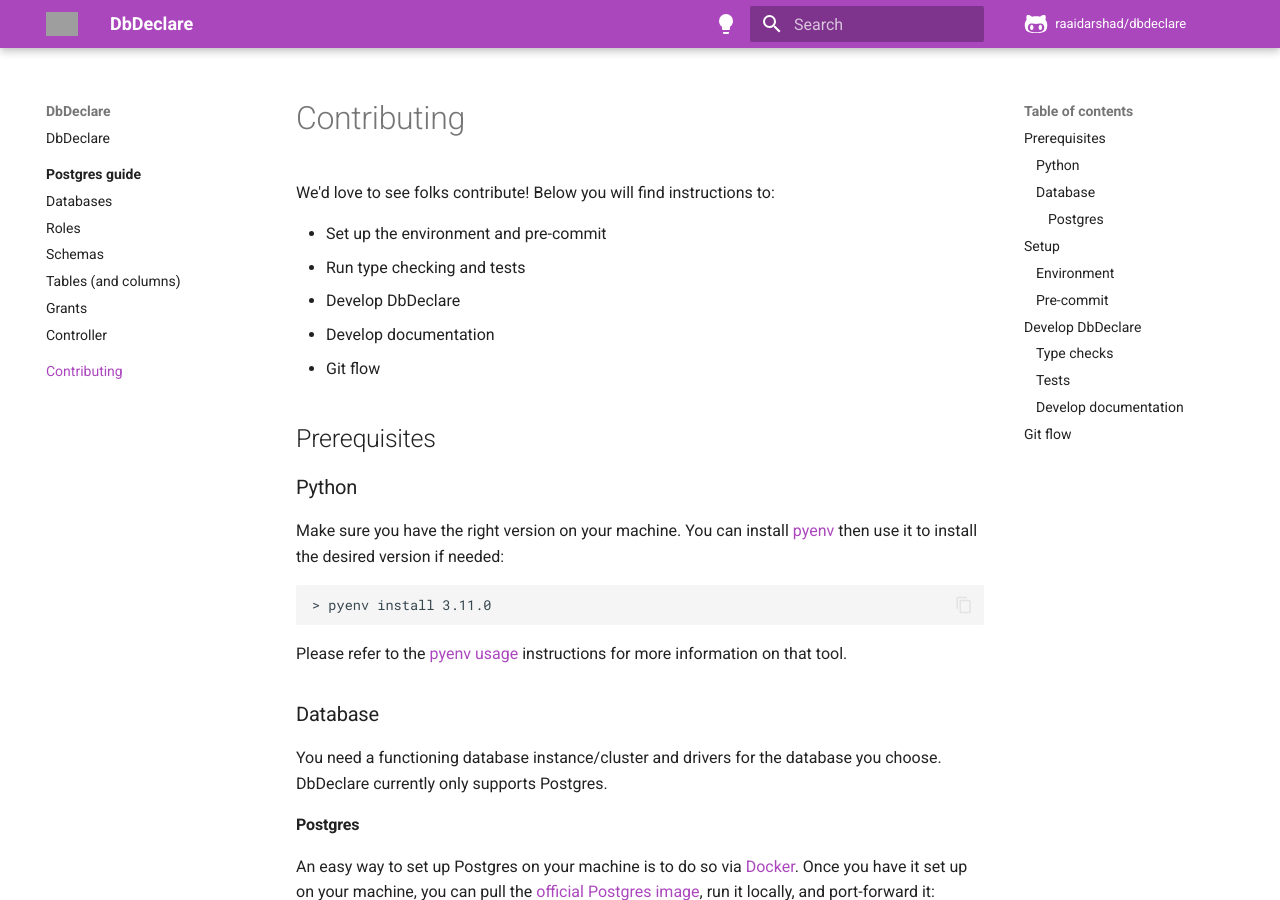
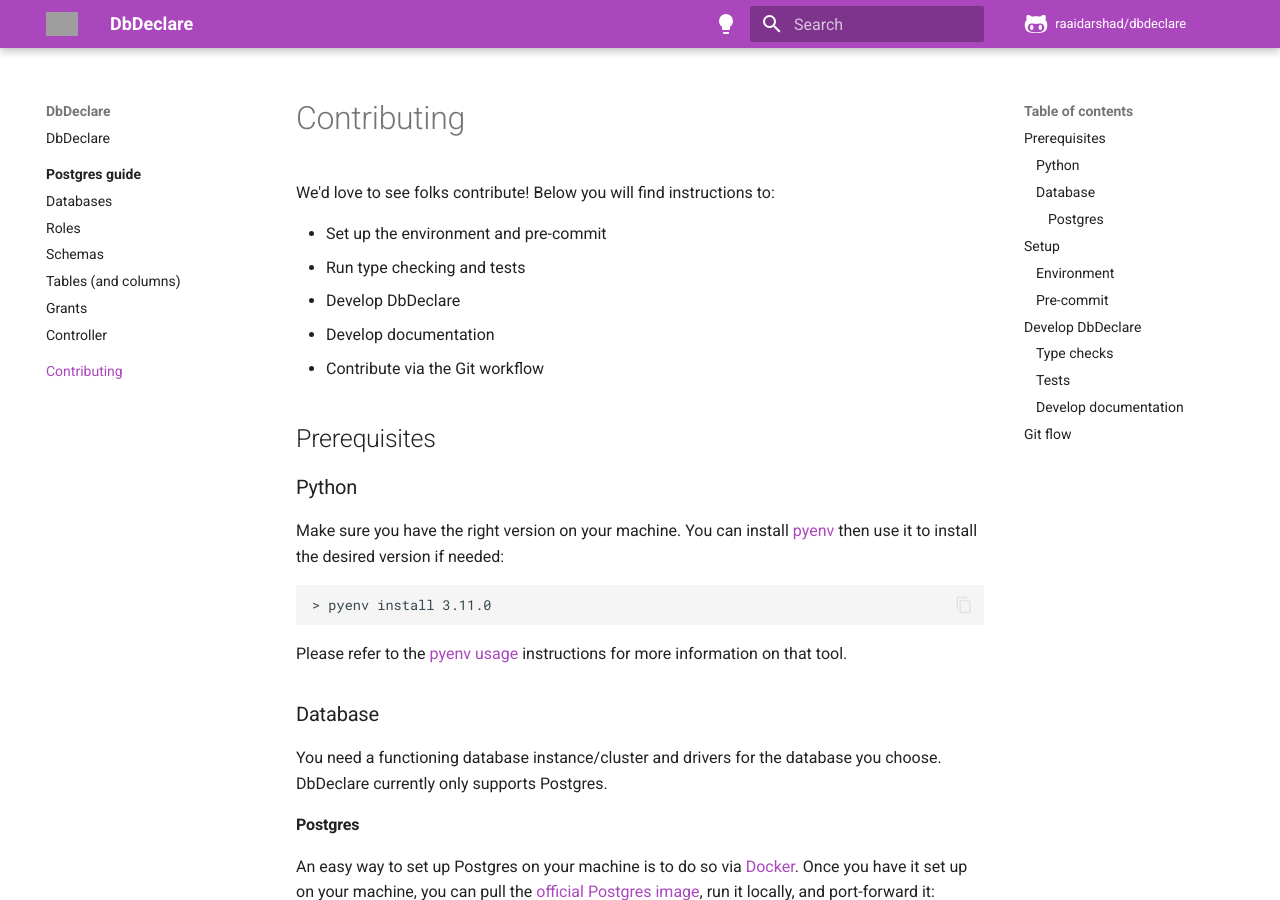
Before and after one commit to raaidarshad/dbdeclare, an MkDocs documentation site: the page built from docs/contributing.md, in a window 1280 px wide and 900 px high. Built offline with MkDocs 1.6.1 and Material for MkDocs 9.7.7, drawn with Linux system fonts in a browser that asks for light colours; comment, search, counter and statistics services are not loaded; grey boxes are pictures that could not be loaded.

Commit message:
:memo: update contributing.md

```diff
--- a/docs/contributing.md
+++ b/docs/contributing.md
@@ -6,7 +6,7 @@
 - Run type checking and tests
 - Develop DbDeclare
 - Develop documentation
-- Git flow
+- Contribute via the Git workflow
 
 ## Prerequisites
 
```
